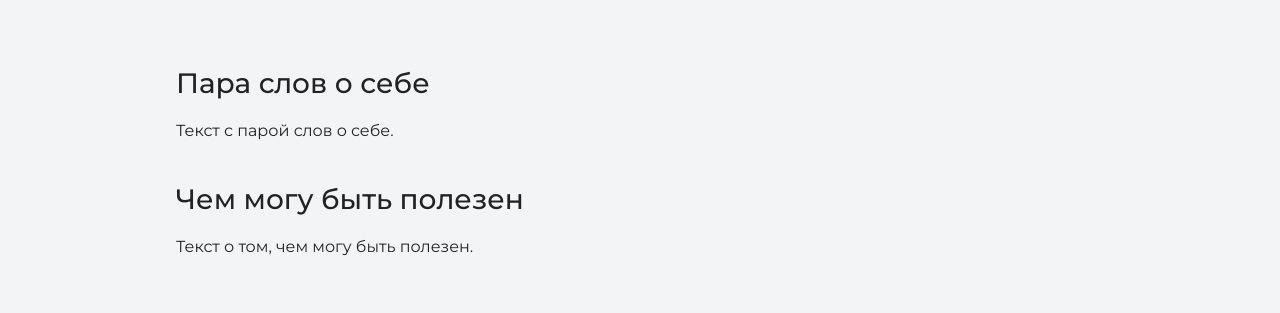
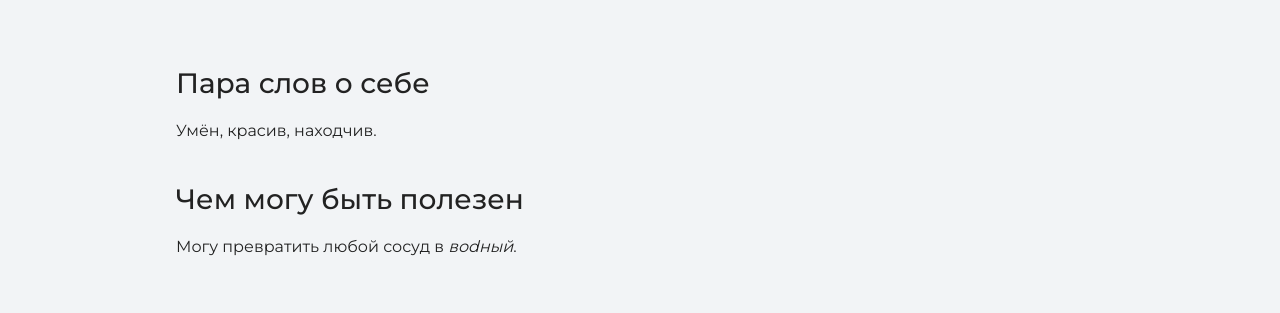
Before and after one commit to Hatiko69/test-site, a plain HTML site: page index.html in a window 1280 px wide. Shown: the part 1109-1422 px from the top of the page. Drawn offline with nearby package versions, Linux system fonts and the light colour scheme.

Commit message:
изменение текста

```diff
--- a/index.html
+++ b/index.html
@@ -25,9 +25,9 @@
       <div class="container">
       <h2 class="subheading">Давайте познакомимся</h2>
       <h3>Пара слов о себе</h3>
-      <p>Текст с парой слов о себе.</p>
+      <p>Умён, красив, находчив.</p>
       <h3>Чем могу быть полезен</h3>
-      <p>Текст о том, чем могу быть полезен.</p>
+      <p>Могу превратить любой сосуд в <i>воdный</i>.</p>
     </div>
     </section>
 
```
